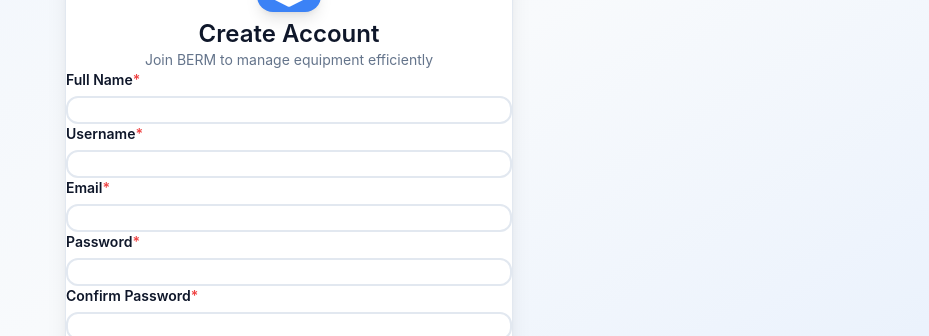
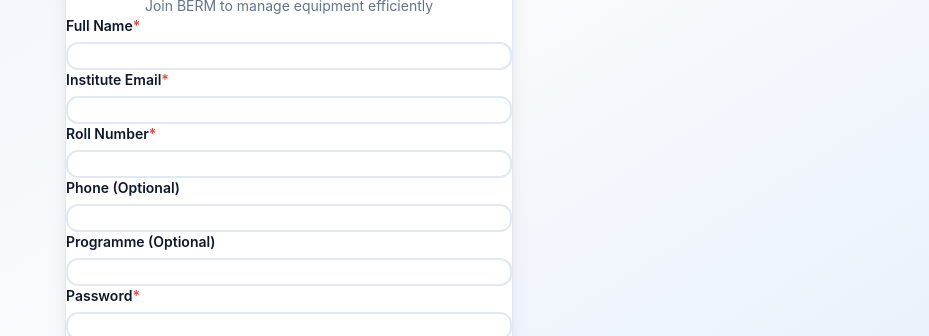
Before and after one commit to IamShreshth/Inventory, a React (Vite) app in the folder frontend/: page /signup in a window 1280 px wide. Shown: the part 226-562 px from the top of the page, without its empty margins (351-1280 px from the left). Built offline with nearby package versions, Linux system fonts and the light colour scheme; no server answers.

Commit message:
Fix signup and login to match backend API schema

```diff
--- a/frontend/src/pages/LoginPage.tsx
+++ b/frontend/src/pages/LoginPage.tsx
@@ -73,12 +73,12 @@ export const LoginPage = () => {
             )}
 
             <Input
-              label="Username"
-              type="text"
-              autoComplete="username"
-              error={errors.username?.message}
+              label="Email"
+              type="email"
+              autoComplete="email"
+              error={errors.email?.message}
               required
-              {...register('username')}
+              {...register('email')}
             />
 
             <Input
--- a/frontend/src/pages/SignupPage.tsx
+++ b/frontend/src/pages/SignupPage.tsx
@@ -10,9 +10,11 @@ import { apiClient } from '@/lib/api-client';
 import type { ApiErrorResponse } from '@/types/api';
 
 const signupSchema = z.object({
-  username: z.string().min(3, 'Username must be at least 3 characters').max(50),
-  email: z.string().email('Invalid email address'),
   full_name: z.string().min(2, 'Full name must be at least 2 characters').max(100),
+  institute_email: z.string().email('Invalid email address'),
+  roll_no: z.string().min(3, 'Roll number must be at least 3 characters').max(50),
+  phone: z.string().optional(),
+  programme: z.string().optional(),
   password: z.string().min(8, 'Password must be at least 8 characters'),
   confirmPassword: z.string(),
 }).refine((data) => data.password === data.confirmPassword, {
@@ -112,21 +114,36 @@ export const SignupPage = () => {
             />
 
             <Input
-              label="Username"
-              type="text"
-              autoComplete="username"
-              error={errors.username?.message}
+              label="Institute Email"
+              type="email"
+              autoComplete="email"
+              error={errors.institute_email?.message}
               required
-              {...register('username')}
+              {...register('institute_email')}
             />
 
             <Input
-              label="Email"
-              type="email"
-              autoComplete="email"
-              error={errors.email?.message}
+              label="Roll Number"
+              type="text"
+              autoComplete="username"
+              error={errors.roll_no?.message}
               required
-              {...register('email')}
+              {...register('roll_no')}
+            />
+
+            <Input
+              label="Phone (Optional)"
+              type="tel"
+              autoComplete="tel"
+              error={errors.phone?.message}
+              {...register('phone')}
+            />
+
+            <Input
+              label="Programme (Optional)"
+              type="text"
+              error={errors.programme?.message}
+              {...register('programme')}
             />
 
             <Input
--- a/frontend/src/schemas/auth.ts
+++ b/frontend/src/schemas/auth.ts
@@ -1,7 +1,7 @@
 import { z } from 'zod';
 
 export const loginSchema = z.object({
-  username: z.string().min(1, 'Username is required'),
+  email: z.string().min(1, 'Email is required'),
   password: z.string().min(1, 'Password is required'),
 });
 
--- a/frontend/src/types/api.ts
+++ b/frontend/src/types/api.ts
@@ -48,7 +48,7 @@ export interface AuthTokens {
 }
 
 export interface LoginRequest {
-  username: string;
+  email: string;
   password: string;
 }
 
```
